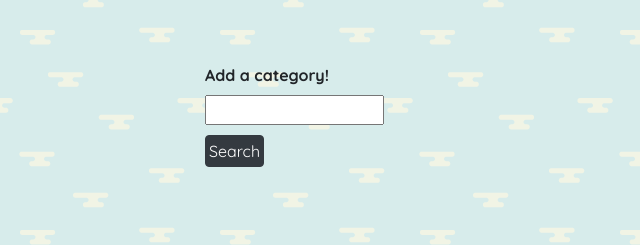
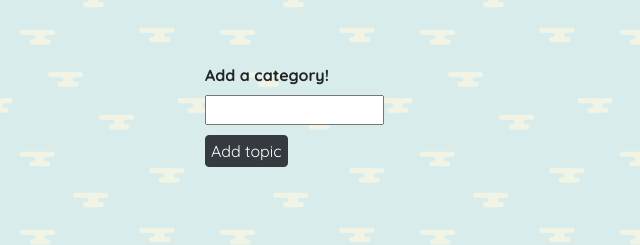
Before and after one commit to phillipbooker/GifGrab, a plain HTML site: page index.html in a window 1280 px wide. Shown: the top 245 px of the page, 640-1280 px from the left. Drawn offline with nearby package versions, Linux system fonts and the light colour scheme.

Commit message:
Changes text on submit button.

```diff
--- a/assets/css/style.css
+++ b/assets/css/style.css
@@ -29,7 +29,7 @@ img{
 }
 
 #search-button{
-    padding: 3px;
+    padding: 3px 5px;
     margin-top: 10px;
     margin-bottom: 25px;
 }
--- a/index.html
+++ b/index.html
@@ -28,7 +28,7 @@
                     <form action="">
                         <label for="search-text"><strong>Add a category!</strong></label><br>
                         <input type="text" id="search-text"><br>
-                        <input id="search-button" class="btn btn-dark" type="submit" value="Search">
+                        <input id="search-button" class="btn btn-dark" type="submit" value="Add topic">
                     </form>
                 </div>
             </div>
```
